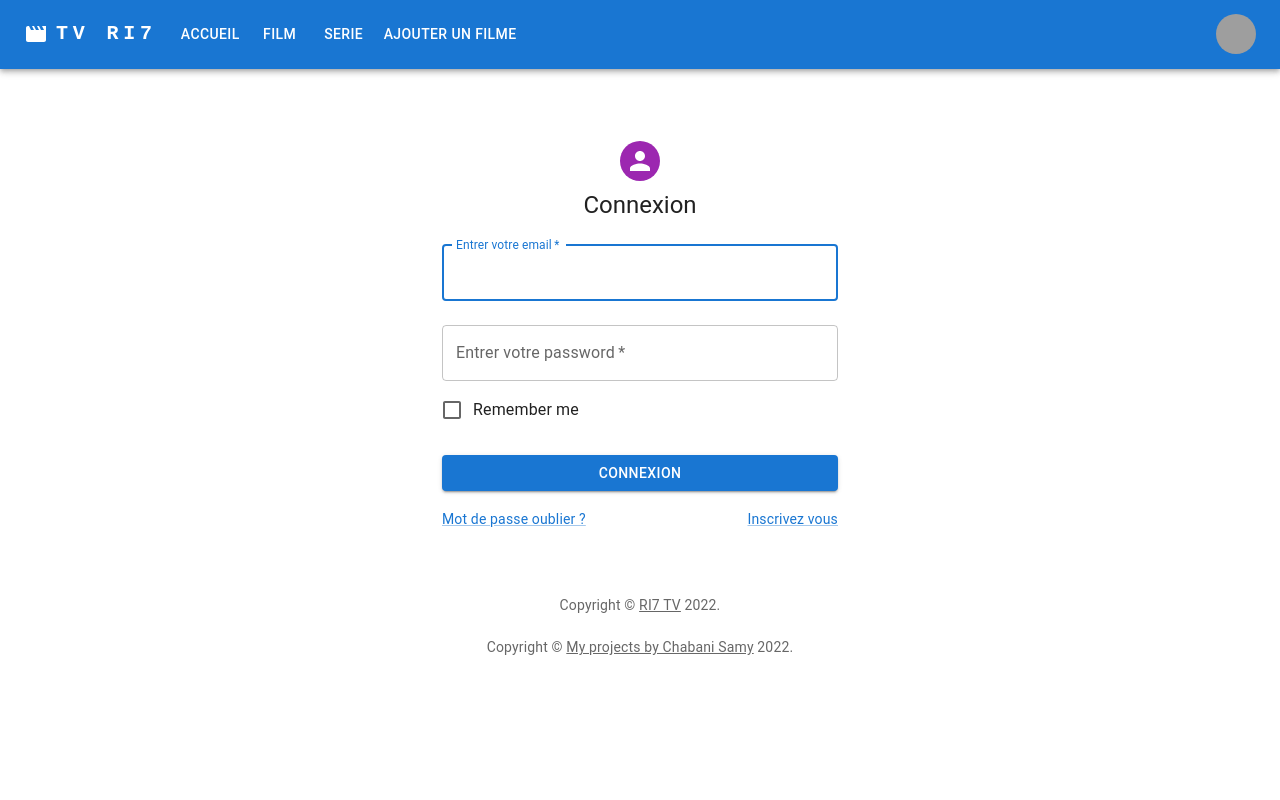
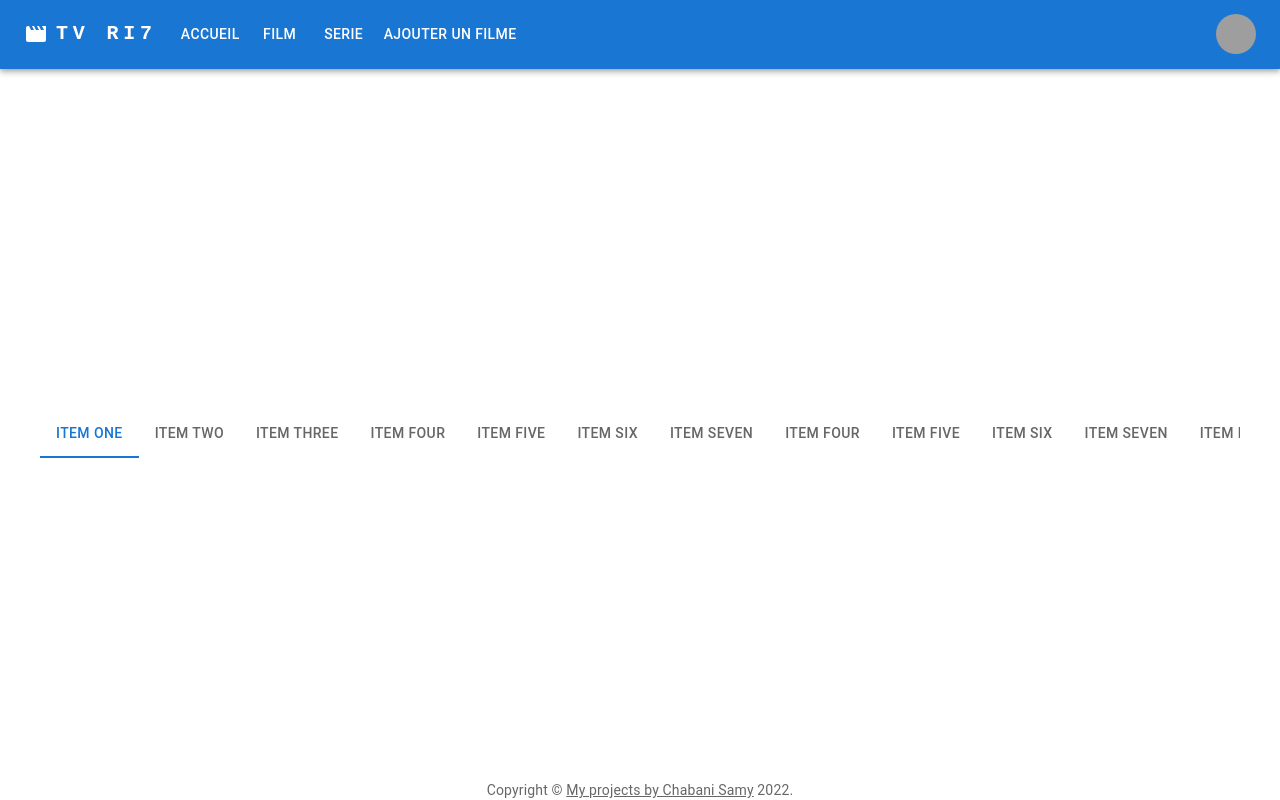
Before and after one commit to samoteur13/React_by_dbMovie, a React (Create React App) app: page / in a window 1280 px wide. Built offline with nearby package versions, Linux system fonts and the light colour scheme; grey boxes are pictures that could not be loaded.

Commit message:
test responsiv

```diff
--- a/src/App.css
+++ b/src/App.css
@@ -46,3 +46,10 @@
 .Start {
   color : rgb(235, 235, 78)
 }
+
+#root {
+  display: flex;
+  flex-direction: column;
+  justify-content:space-between;
+  height: 100vh
+}
--- a/src/coponents/AddMovie.jsx
+++ b/src/coponents/AddMovie.jsx
@@ -25,7 +25,7 @@ const AddMovie = () => {
 
     const [addMovie, setAddMovie] = useState({
         title:'Ajouter votre titre',
-        overview : 'Une description de votre filme',
+        overview : 'Une description de votre film',
         release_date: 'Date de realisation',
         poster_path: 'https://i0.wp.com/views.fr/wp-content/uploads/2020/04/8t7cemgym6dx0fa71yj6uo0rno-475.jpg?resize=1200%2C1800&ssl=1'
     })
@@ -73,7 +73,7 @@ const AddMovie = () => {
                     <Avatar sx={{ m: 1, bgcolor: 'secondary.main' }}>
                     </Avatar>
                     <Typography component="h1" variant="h5">
-                        Filme à ajouter
+                        Film à ajouter
                         <h4 className="text-danger">{myError}</h4>
                     </Typography>
                     <Box component="form" onSubmit={handleSubmit} noValidate sx={{ mt: 1 }} >
--- a/src/coponents/Home.jsx
+++ b/src/coponents/Home.jsx
@@ -1,108 +1,45 @@
 import * as React from 'react';
-import Avatar from '@mui/material/Avatar';
-import Button from '@mui/material/Button';
-import CssBaseline from '@mui/material/CssBaseline';
-import TextField from '@mui/material/TextField';
-import FormControlLabel from '@mui/material/FormControlLabel';
-import Checkbox from '@mui/material/Checkbox';
-import Link from '@mui/material/Link';
-import Grid from '@mui/material/Grid';
+import Tabs from '@mui/material/Tabs';
+import Tab from '@mui/material/Tab';
 import Box from '@mui/material/Box';
-import Typography from '@mui/material/Typography';
-import Container from '@mui/material/Container';
-
-function Copyright(props) {
-  return (
-    <Typography variant="body2" color="text.secondary" align="center" {...props}>
-      {'Copyright © '}
-      <Link color="inherit" href="/">
-        RI7 TV
-      </Link>{' '}
-      {new Date().getFullYear()}
-      {'.'}
-    </Typography>
-  );
-}
-
 
 
 const Home = () => {
 
-  const handleSubmit = (event) => {
-    event.preventDefault();
-    const data = new FormData(event.currentTarget);
-    console.log({
-      email: data.get('email'),
-      password: data.get('password'),
-    });
+  const [value, setValue] = React.useState(0);
+
+  const handleChange = (event, newValue) => {
+    setValue(newValue);
   };
 
   return (
-    <section>
-        <Container component="main" maxWidth="xs">
-          <CssBaseline />
-          <Box
-            sx={{
-              marginTop: 8,
-              display: 'flex',
-              flexDirection: 'column',
-              alignItems: 'center',
-            }}
-          >
-            <Avatar sx={{ m: 1, bgcolor: 'secondary.main' }}>
-            </Avatar>
-            <Typography component="h1" variant="h5">
-              Connexion
-            </Typography>
-            <Box component="form" onSubmit={handleSubmit} noValidate sx={{ mt: 1 }}>
-              <TextField
-                margin="normal"
-                required
-                fullWidth
-                id="email"
-                label="Entrer votre email"
-                name="email"
-                autoComplete="email"
-                autoFocus
-              />
-              <TextField
-                margin="normal"
-                required
-                fullWidth
-                name="password"
-                label="Entrer votre password"
-                type="password"
-                id="password"
-                autoComplete="current-password"
-              />
-              <FormControlLabel
-                control={<Checkbox value="remember" color="primary" />}
-                label="Remember me"
-              />
-              <Button
-                type="submit"
-                fullWidth
-                variant="contained"
-                sx={{ mt: 3, mb: 2 }}
-              >
-                Connexion
-              </Button>
-              <Grid container>
-                <Grid item xs>
-                  <Link href="#" variant="body2">
-                    Mot de passe oublier ?
-                  </Link>
-                </Grid>
-                <Grid item>
-                  <Link href="#" variant="body2">
-                    {"Inscrivez vous"}
-                  </Link>
-                </Grid>
-              </Grid>
-            </Box>
-          </Box>
-          <Copyright sx={{ mt: 8, mb: 4 }} />
-        </Container>
+    <section className="App">
+         <Box sx={{  bgcolor: 'background.paper' }}>
+      <Tabs
+        value={value}
+        onChange={handleChange}
+        variant="scrollable"
+        scrollButtons
+        allowScrollButtonsMobile
+        aria-label="scrollable force tabs example"
+      >
+        <Tab label="Item One" />
+        <Tab label="Item Two" />
+        <Tab label="Item Three" />
+        <Tab label="Item Four" />
+        <Tab label="Item Five" />
+        <Tab label="Item Six" />
+        <Tab label="Item Seven" />
+        <Tab label="Item Four" />
+        <Tab label="Item Five" />
+        <Tab label="Item Six" />
+        <Tab label="Item Seven" />
+        <Tab label="Item Four" />
+        <Tab label="Item Five" />
+        <Tab label="Item Six" />
+        <Tab label="Item Seven" />
+      </Tabs>
+    </Box>
     </section>
   );
 
--- a/src/coponents/Liste&Details/Moovie_tv_Details.jsx
+++ b/src/coponents/Liste&Details/Moovie_tv_Details.jsx
@@ -7,9 +7,9 @@ import CardDetailsMovie from './CardDetailsMovieTV'
 import {MyContext} from '../../store/AppContext'
 
 
-const MoovieDetails = (props) => {
+const MoovieDetails = () => {
 
-    const {store,setStore} = useContext(MyContext)
+    const {store} = useContext(MyContext)
 
     const params = useParams()
 
@@ -46,7 +46,6 @@ const MoovieDetails = (props) => {
             if(trailerMovie.length > 0){
                 return (
                 <div>
-                    <button onClick={() => console.log(trailerMovie)}>Test data</button>
                     <CardDetailsMovie
                         title = {detailsMovie.title}
                         date = {detailsMovie.release_date}
--- a/src/coponents/Liste&Details/MovieListe.jsx
+++ b/src/coponents/Liste&Details/MovieListe.jsx
@@ -7,17 +7,10 @@ import DivForm from '../tools/DivForm'
 import { MyContext } from '../../store/AppContext';
 import {useGenres} from '../../utils/useGenres'
 import Filter from '../tools/Filter'
-
 import Pagination from '@mui/material/Pagination';
 import Grid from '@mui/material/Unstable_Grid2';
 import Box from '@mui/material/Box'
 import Container from '@mui/material/Container';
-
-import Fade from '@mui/material/Fade';
-import FormControlLabel from '@mui/material/FormControlLabel';
-import Switch from '@mui/material/Switch';
-
-
 
 const MovieListe = () => {
 
@@ -25,8 +18,6 @@ const MovieListe = () => {
     useEffect( () =>{
         setStore({...store, isMovie: 'movie'});
     },[])
-
-    const myError = useGenres('movie')
 
     const [paramsUrl, setParamsUrl] = useState({
         //search movie by date
@@ -41,8 +32,6 @@ const MovieListe = () => {
         page : 1 ,
         keyCategories: '&with_genres=',
         categories: [],
-
-        // search movie by title
         urlSearch: 'https://api.themoviedb.org/3/search/movie',
         tokenSearch : '?api_key=7d650a677bfe91f70ad7c5de68f0a471',
         keySearch : '&query=',
@@ -54,19 +43,15 @@ const MovieListe = () => {
     const categories =  useGenres('movie')
 
     const [searchMovie , setSearchMovie] = useState(false)
-
     let urlListMovie = searchMovie == false
                 ? `${ paramsUrl.url}${paramsUrl.keyStartDate}${paramsUrl.startDate}${paramsUrl.keyEndDate}${paramsUrl.endDate}${paramsUrl.token}${paramsUrl.lang}${paramsUrl.keyPage}${paramsUrl.page}&with_genres=${paramsUrl.categories.toString()}`
                 : `${ paramsUrl.urlSearch}${paramsUrl.tokenSearch}${paramsUrl.lang}${paramsUrl.keySearch}${paramsUrl.search}${paramsUrl.keyPage}${paramsUrl.page}${paramsUrl.adult}&with_genres=${paramsUrl.categories.toString()}`
-
     const img_url = 'https://image.tmdb.org/t/p/original'
 
     const [movieList, setMovieList] = useState([]);
-    const [checked, setChecked] = React.useState(false);
     const [formats, setFormats] = React.useState(() => []);
 
     const getListe = () => {
-        //ques que any
         axios
         .get(urlListMovie)
         .then(res => {setMovieList(res.data)})
@@ -74,15 +59,9 @@ const MovieListe = () => {
     }
 
     const handleFormat = (event, newFormats) => {
-        console.log(newFormats)
         setParamsUrl({...paramsUrl, categories : newFormats})
         setFormats(newFormats);
       };
-
-    const handleChange = () => {
-        setChecked((prev) => !prev);
-    };
-
 
     const handleParams = (e) => {
         const key = e.target.name;
@@ -103,7 +82,6 @@ const MovieListe = () => {
         }
     };
 
-
     useEffect(() => {
         getListe()
     },[paramsUrl.page, paramsUrl.startDate, paramsUrl.endDate,paramsUrl.search, paramsUrl.categories])
@@ -111,49 +89,17 @@ const MovieListe = () => {
     const Load = () => {
         if(movieList.results) {
             return(
-                <div className="">
-                    <Fade in={checked}>
-                        <div>
-                        <Filter
-                            genres={categories.genres}
-                            formats={formats}
-                            onChange={handleFormat}
-                        />
-                        </div>
-                    </Fade>
-                    <FormControlLabel
-                    control={<Switch checked={checked} onChange={handleChange} />}
-                    label="filtre"
+                <div>
+                    <Filter
+                        genres={categories.genres}
+                        formats={formats}
+                        onChange={handleFormat}
+                        changeDate={handleParams}
+                        startValue={paramsUrl.startDate}
+                        endValue={paramsUrl.endDate}
+                        changeSearch={handleParams}
+                        searchValue={paramsUrl.titleMovie}
                     />
-                    <div className='d-flex justify-content-around'>
-                    <form className='col-6 p-3 '>
-                        <h5 className='text-center'>Filtre</h5>
-                        <div className='d-flex justify-content-around '>
-                                <DivForm
-                                    label='date début'
-                                    name='startDate'
-                                    type='number'
-                                    val={paramsUrl.startDate}
-                                    onChange={handleParams}
-                                />
-                                <DivForm
-                                    label='date fin'
-                                    type='number'
-                                    name='endDate'
-                                    val={paramsUrl.endDate}
-                                    onChange={handleParams}
-                                />
-                                <DivForm
-                                    label='Recherche'
-                                    name='search'
-                                    type='text'
-                                    val={paramsUrl.titleMovie}
-                                    onChange={handleParams}
-                                />
-                        </div>
-                    </form>
-                    </div>
-
                     <div className="album py-5 bg-light">
                         <Grid display="flex" justifyContent="center" alignItems="center">
                             <Pagination
--- a/src/coponents/Router.jsx
+++ b/src/coponents/Router.jsx
@@ -37,12 +37,12 @@ const AuthRoutes = () => {
 const Router = React.FC = () =>{
 
     return (
-        <BrowserRouter>
+        <BrowserRouter >
             <AppContext >
                 <Header />
-                <Routes >
+                <Routes  >
                     {/* Routes public */}
-                    <Route path={MyRoutes.HOME} element={<Home/>} />
+                    <Route path={MyRoutes.HOME } element={<Home/>} />
                     <Route path={MyRoutes.LOGIN} element={<RegistrationLogin />} />
                     {/* Routes privée */}
                     <Route element={<AuthRoutes/>}>
--- a/src/coponents/template/Footer.jsx
+++ b/src/coponents/template/Footer.jsx
@@ -5,7 +5,7 @@ import Typography from '@mui/material/Typography';
 
 const Footer = () => {
     return (
-        <footer style={{position: 'relative' ,bottom: '1%', left: '50%', transform: 'translate(-50%, -50%)'}} className="text-muted">
+        <footer className="text-muted">
             <Typography variant="body2" color="text.secondary" align="center" >
                 {'Copyright © '}
                 <Link color="inherit" href="http://samy-chabani.ri7.tech:8080/">
--- a/src/coponents/tools/Filter.jsx
+++ b/src/coponents/tools/Filter.jsx
@@ -1,10 +1,16 @@
 import * as React from 'react';
 import Paper from '@mui/material/Paper';
-
-
 import { styled } from '@mui/material/styles';
 import ToggleButton from '@mui/material/ToggleButton';
 import ToggleButtonGroup from '@mui/material/ToggleButtonGroup';
+import { TextField } from '@mui/material';
+import InputBase from '@mui/material/InputBase';
+import Divider from '@mui/material/Divider';
+import IconButton from '@mui/material/IconButton';
+import SearchIcon from '@mui/icons-material/Search';
+import Grid from '@mui/material/Grid';
+// import box from '@mui/material/;'
+
 
 const StyledToggleButtonGroup = styled(ToggleButtonGroup)(({ theme }) => ({
   '& .MuiToggleButtonGroup-grouped': {
@@ -24,7 +30,59 @@ const StyledToggleButtonGroup = styled(ToggleButtonGroup)(({ theme }) => ({
 
 const Filter = (props) => {
     return(
-        <div>
+        <Grid container>
+          <Grid container  sx={{
+                              p : 1 ,
+                              display: 'grid',
+                              gap: 1,
+                              gridTemplateColumns: 'repeat(2, 1fr)',
+                            }}
+                            xs={{p : 0}}
+                            >
+            <Grid container  sx={{
+                              md : 12 ,
+                              display: 'grid',
+                              gap: 1,
+                              gridTemplateColumns: 'repeat(2, 1fr)',
+                            }}>
+              <TextField
+                  label='date début'
+                  name='startDate'
+                  type='number'
+                  onChange={props.changeDate}
+                  value={props.startValue}
+              />
+              <TextField
+                  label='date fin'
+                  type='number'
+                  name='endDate'
+                  onChange={props.changeDate}
+                  value={props.endValue}
+              />
+            </Grid >
+            <Paper
+
+              md={6}
+              component="form"
+              sx={{ p: '2px 4px', display: 'flex', alignItems: 'center', width: '100%'}}
+            >
+              <InputBase
+                sx={{ ml: 1, flex: 1 }}
+                placeholder="Recherchez votre filme"
+                label='Recherche'
+                name='search'
+                type='text'
+                onChange={props.changeSearch}
+                value={props.searchValue}
+                inputProps={{ 'aria-label': 'Recherchez votre filme' }}
+              />
+              <IconButton type="button" sx={{ p: '10px' }} aria-label="search">
+                <SearchIcon actionSearch="" />
+              </IconButton>
+              <Divider sx={{ height: 28, m: 0.5 }} orientation="vertical" />
+            </Paper>
+          </Grid>
+
           <Paper
               elevation={0}
               sx={{
@@ -56,7 +114,7 @@ const Filter = (props) => {
                                       })}
               </StyledToggleButtonGroup>
           </Paper>
-        </div>
+        </Grid>
     )
 }
 
```
Lines whose indentation alone changed are shown as unchanged.
